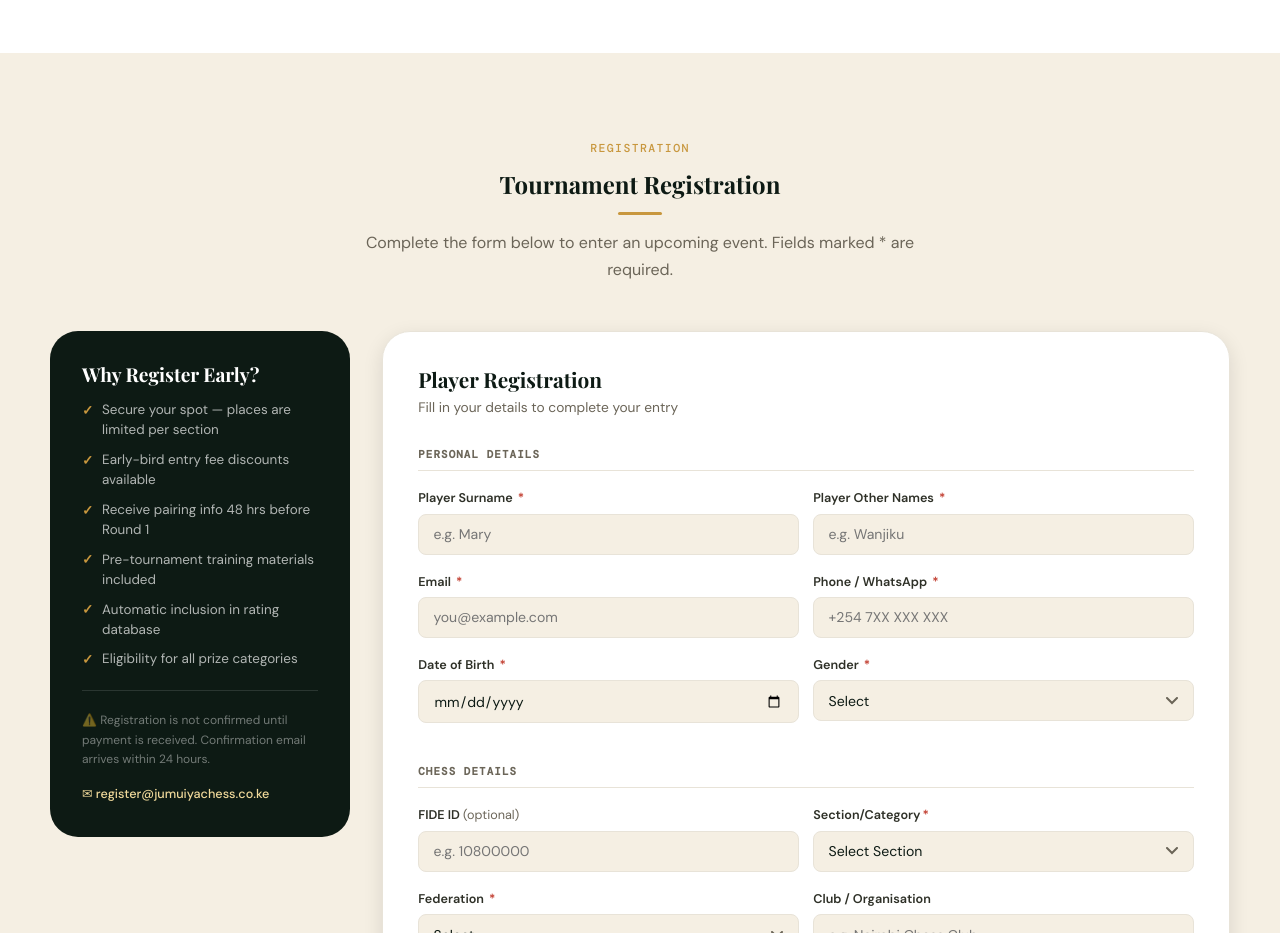
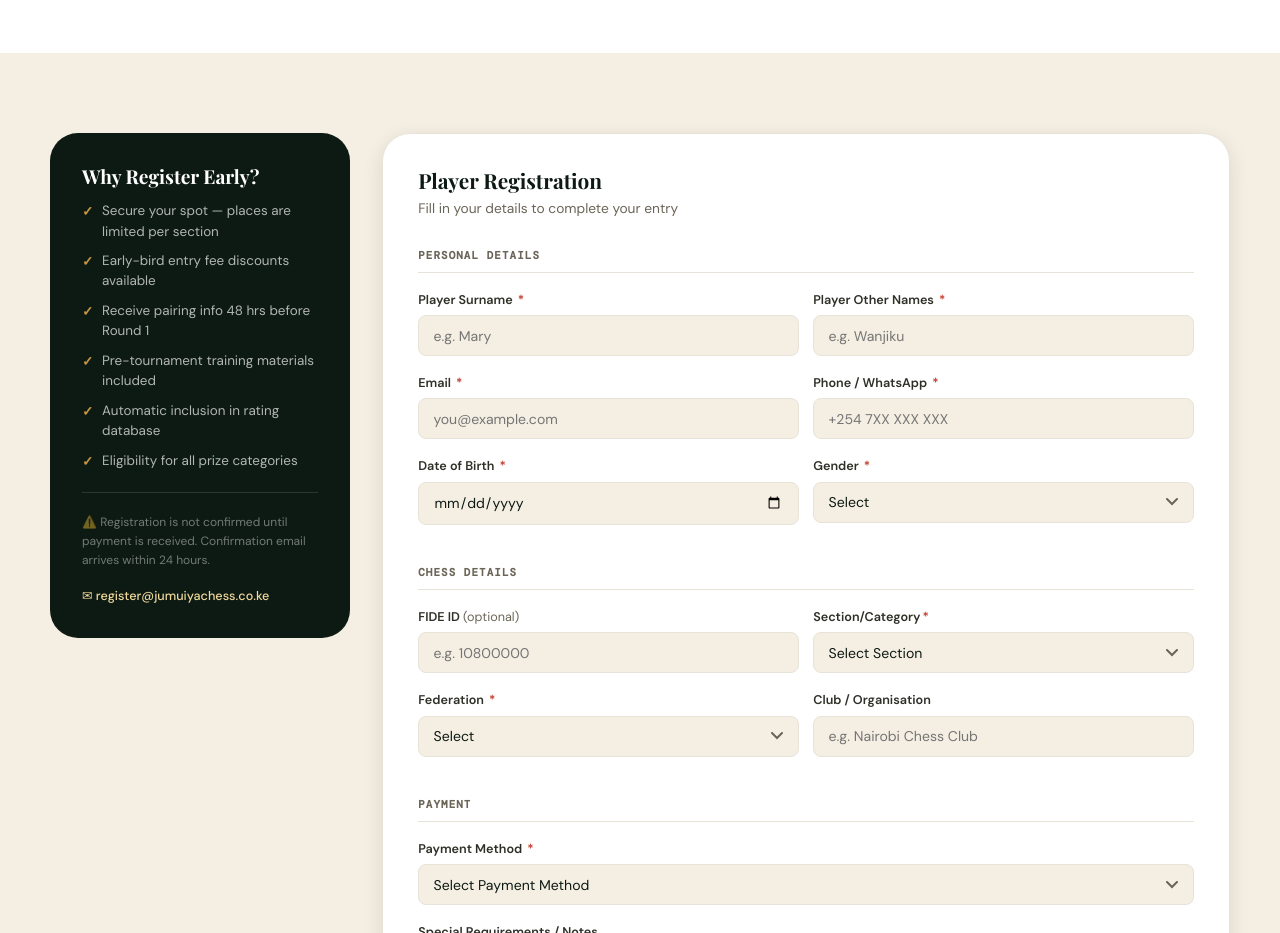
Before and after one commit to Emmanuel-Odero/jumuiya-design, a plain HTML site: page index.html in a window 1280 px wide. Shown: the part 3940-4873 px from the top of the page. Drawn offline with nearby package versions, Linux system fonts and the light colour scheme; a web font is replaced by a local one.

Commit message:
Update form register section index.html
removed some content so section can just be form

```diff
--- a/index.html
+++ b/index.html
@@ -2420,13 +2420,6 @@
     <!-- ── REGISTRATION ───────────────────────────────────── -->
     <section class="section section--sand" id="register">
         <div class="container">
-            <div class="section__header section__header--center reveal">
-                <div class="section__eyebrow">Registration</div>
-                <h2 class="section__title">Tournament Registration</h2>
-                <div class="divider divider--center"></div>
-                <p class="section__sub">Complete the form below to enter an upcoming event. Fields marked * are
-                    required.</p>
-            </div>
             <div class="reg-layout">
                 <aside class="reg-sidebar reveal">
                     <h3>Why Register Early?</h3>
```
